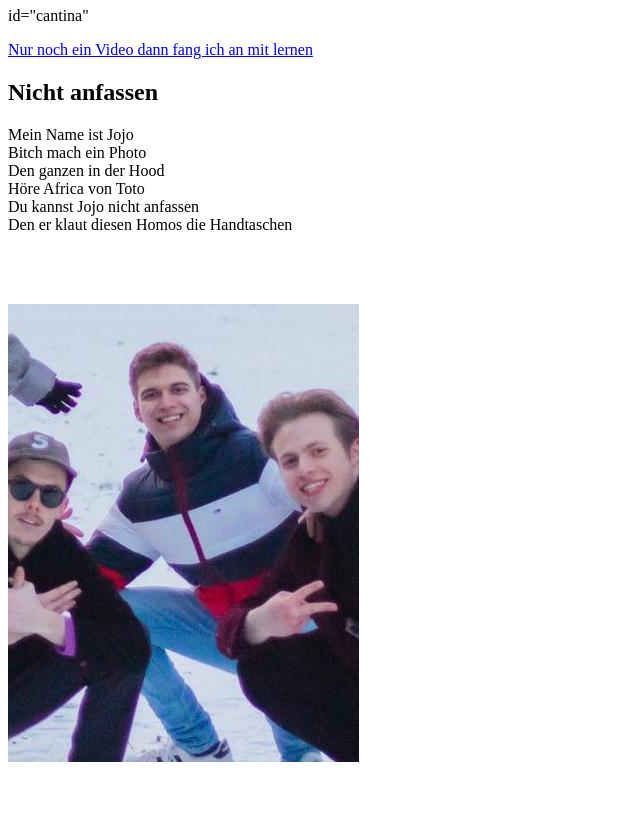
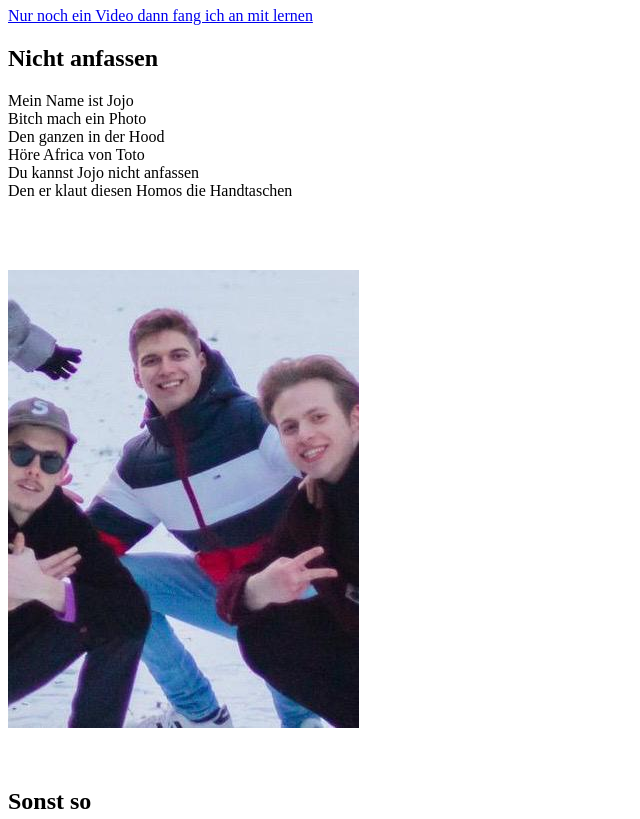
Before and after one commit to Lauserbub/GIS_SoSe_2020, a plain HTML site: page Aufgabe01/index.html in a window 1280 px wide. Shown: the part 73-892 px from the top of the page, without its empty margins (0-640 px from the left). Drawn offline with Linux system fonts and the light colour scheme.

Commit message:
Aufgabe01

```diff
--- a/Aufgabe01/index.html
+++ b/Aufgabe01/index.html
@@ -10,7 +10,7 @@
         Über den G
     </h1>
 
-<p>id="cantina"</p>    <a href="https://www.youtube.com/watch?v=wbtJ60y1l4g">Nur noch ein Video dann fang ich an mit lernen</a>
+  <a id="cantina" href="https://www.youtube.com/watch?v=wbtJ60y1l4g">Nur noch ein Video dann fang ich an mit lernen</a>
 <h2>
 Nicht anfassen
 </h2>
```
